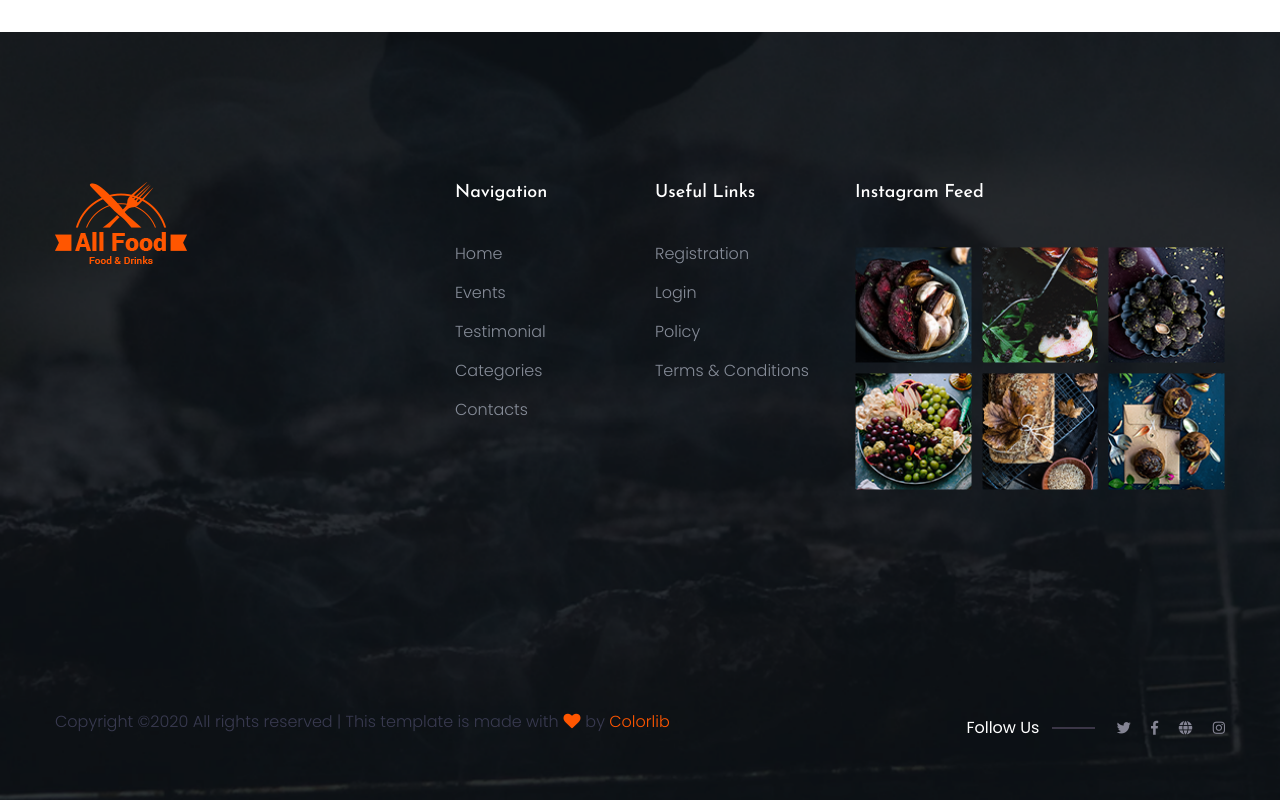
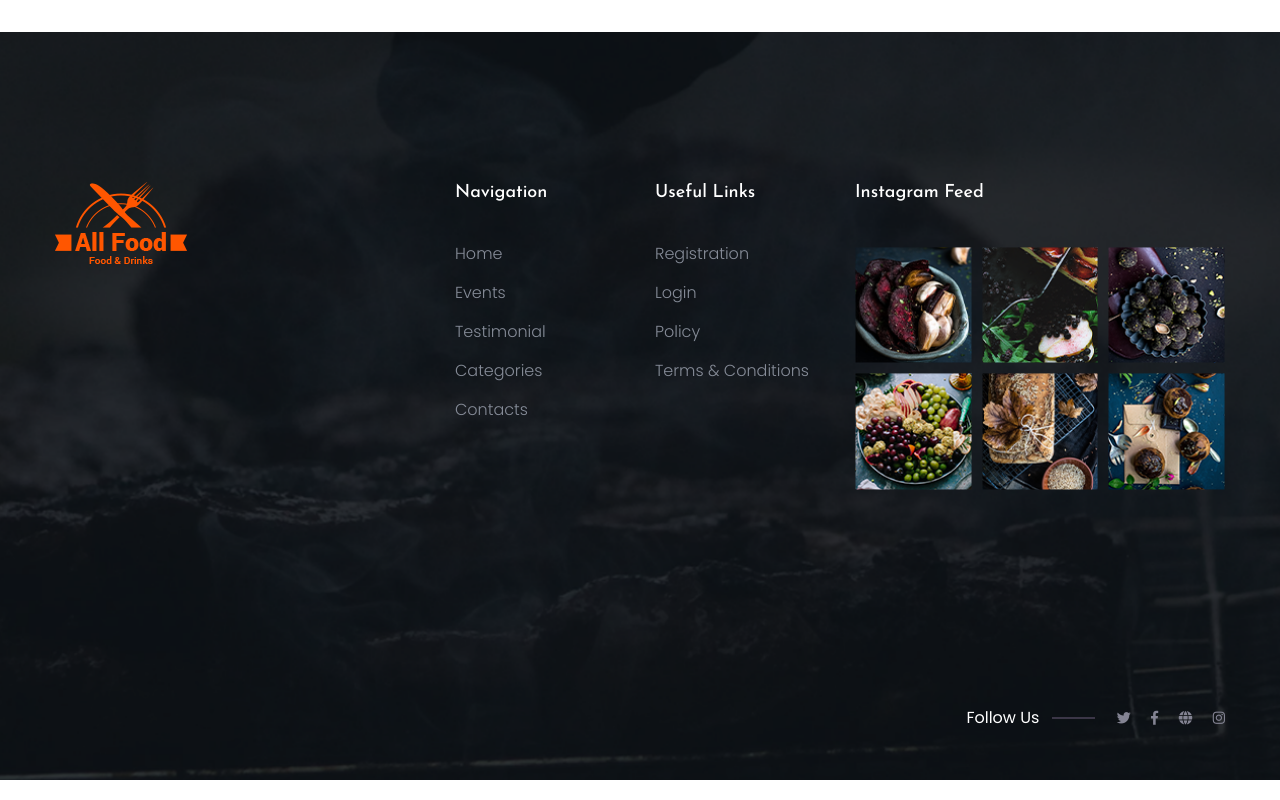
Before and after one commit to AhmedRewainy/ResturantTemplate, a plain HTML site: page index.html in a window 1280 px wide. Shown: the part 7692-8492 px from the top of the page. Drawn offline with nearby package versions, Linux system fonts and the light colour scheme; files that its build step writes are made by us from their sources; files whose address does not match are found by name.

Commit message:
ahmed update

```diff
--- a/index.html
+++ b/index.html
@@ -751,7 +751,6 @@
                         <div class="col-xl-9 col-lg-8">
                             <div class="footer-copy-right">
                                 <p><!-- Link back to Colorlib can't be removed. Template is licensed under CC BY 3.0. -->
-  Copyright &copy;<script>document.write(new Date().getFullYear());</script> All rights reserved | This template is made with <i class="fa fa-heart" aria-hidden="true"></i> by <a href="https://colorlib.com" target="_blank">Colorlib</a>
   <!-- Link back to Colorlib can't be removed. Template is licensed under CC BY 3.0. --></p>
                             </div>
                         </div>
```
